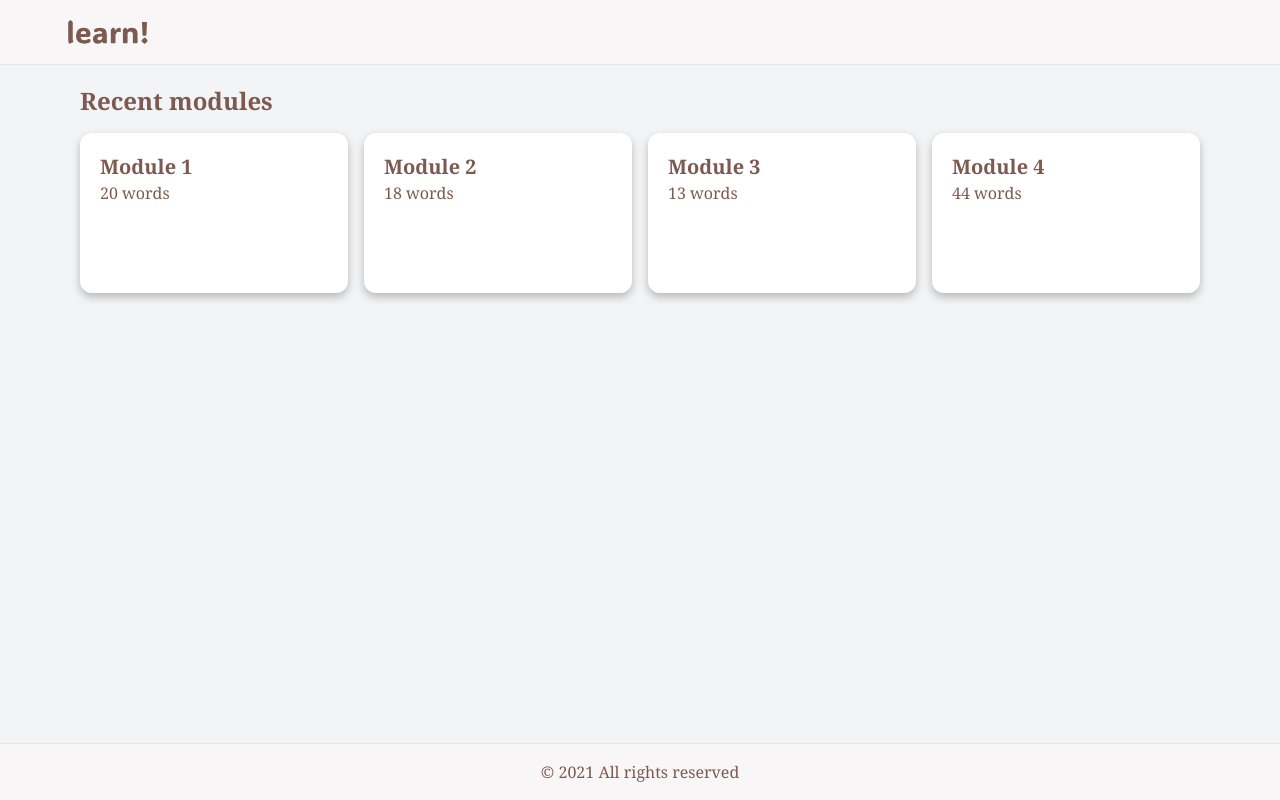
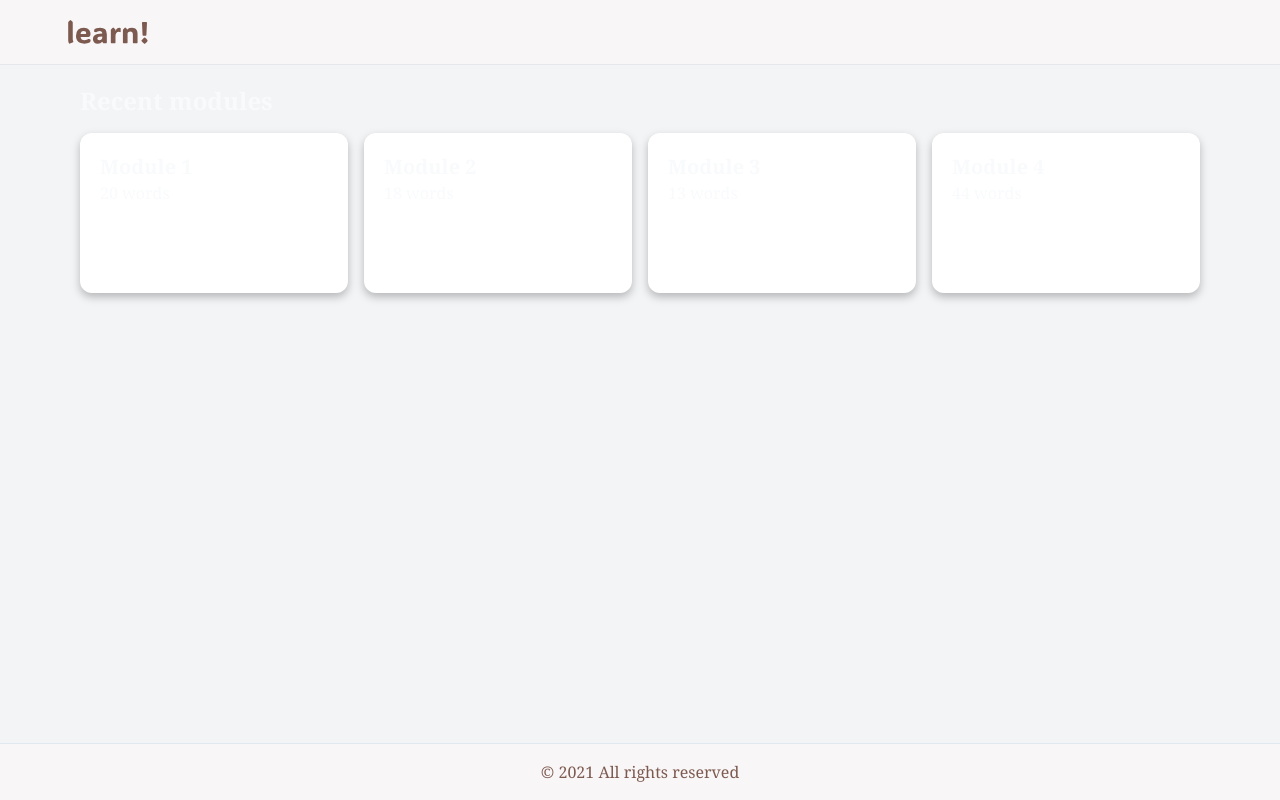
Before and after one commit to emin1731/word-learning-app, a React (Vite) app: page /dashboard in a window 1280 px wide. Built offline with nearby package versions, Linux system fonts and the light colour scheme.

Commit message:
Change Recently visited modules' style

```diff
--- a/src/pages/dashboard/homepage/recently-visited.tsx
+++ b/src/pages/dashboard/homepage/recently-visited.tsx
@@ -26,12 +26,12 @@ const modules: RecentModule[] = [
 export const RecentlyVisited = () => {
   return (
     <div>
-      <h1 className="text-2xl font-semibold text-primary pb-4">
+      <h1 className="text-2xl font-semibold text-primary-foreground pb-4">
         Recent modules
       </h1>
       <div className="grid grid-cols-1 md:grid-cols-3 lg:grid-cols-4 gap-4 mb-20">
         {modules.map((module: RecentModule) => (
-          <div className="h-40 rounded-xl p-5 bg-white drop-shadow-l text-primary">
+          <div className="h-40 rounded-xl p-5 bg-white drop-shadow-l text-primary-foreground">
             <p className="text-xl font-semibold ">{module.name}</p>
             <p>{module.word_count} words</p>
           </div>
```
